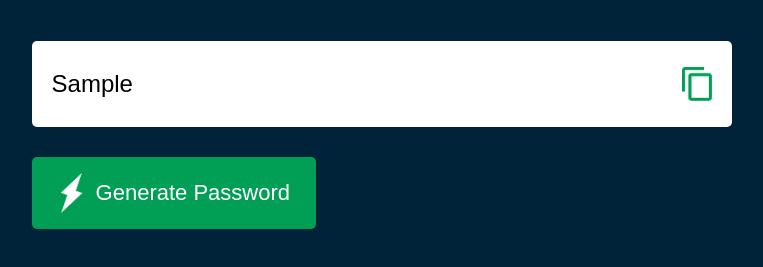
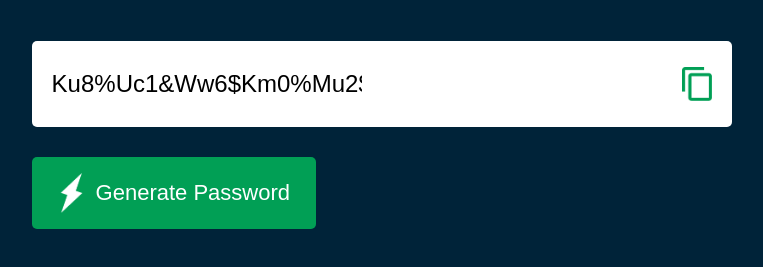
Before and after one commit to attiqrehman-ar/Random-password-generator-snippet, a plain HTML site: page index.html in a window 1280 px wide. Both pictures are taken after typing "Sample" into the empty fields and a click on the button "Generate Password". Shown: the part 267-534 px from the top of the page, without its empty margins (122-885 px from the left). Drawn offline with Linux system fonts and the light colour scheme.

Commit message:
add script for random passowrd

```diff
--- a/index.html
+++ b/index.html
@@ -13,7 +13,26 @@
             <input type="text" id="password" placeholder="password">
             <img src="images/copy.png " alt="">
         </div>
-        <button><img src="images/generate.png" alt="">Generate Password</button>
+        <button onclick="createPassword()"><img src="images/generate.png" alt="">Generate Password</button>
     </div>
+    <script>
+        const passwordBox= document.getElementById('password');
+        const lenght = 12;
+        const upperCase = 'ABCDEFGHIJKLMNOPQRSTUVWXYZ';
+        const lowerCase = 'abcdefghijklmnopqrstuvwxyz';
+        const numbers = '0123456789';
+        const symbols = '@#$%&';
+        function createPassword(){
+            let pass = '';
+            for(let i=0; i<lenght; i++){
+                pass += upperCase[Math.floor(Math.random() * upperCase.length)];
+                pass += lowerCase[Math.floor(Math.random() * lowerCase.length)];
+                pass += numbers[Math.floor(Math.random() * numbers.length)];
+                pass += symbols[Math.floor(Math.random() * symbols.length)];
+            }
+            passwordBox.value = pass;
+        }
+        const generateBtn= document.querySelector('button');
+    </script>
 </body>
 </html>
```
